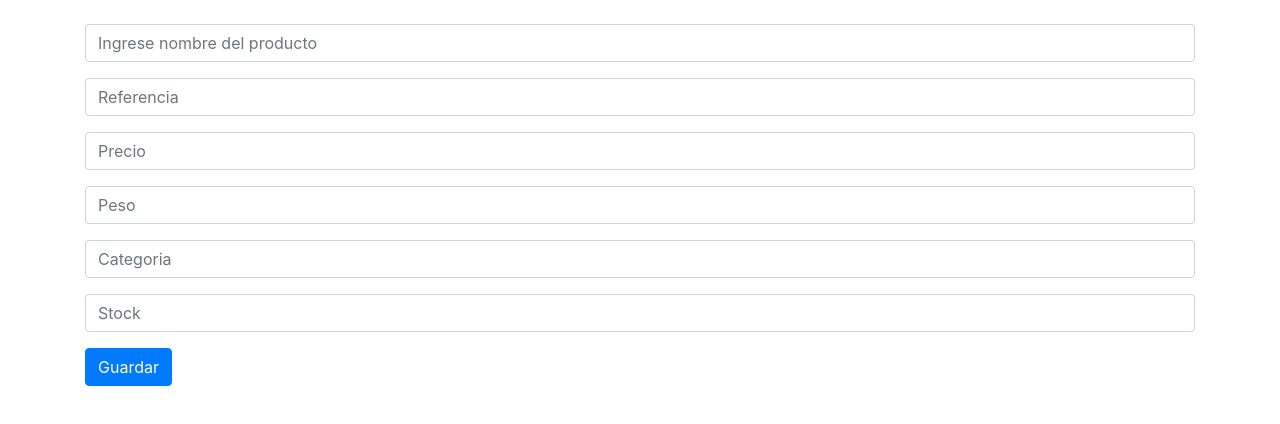
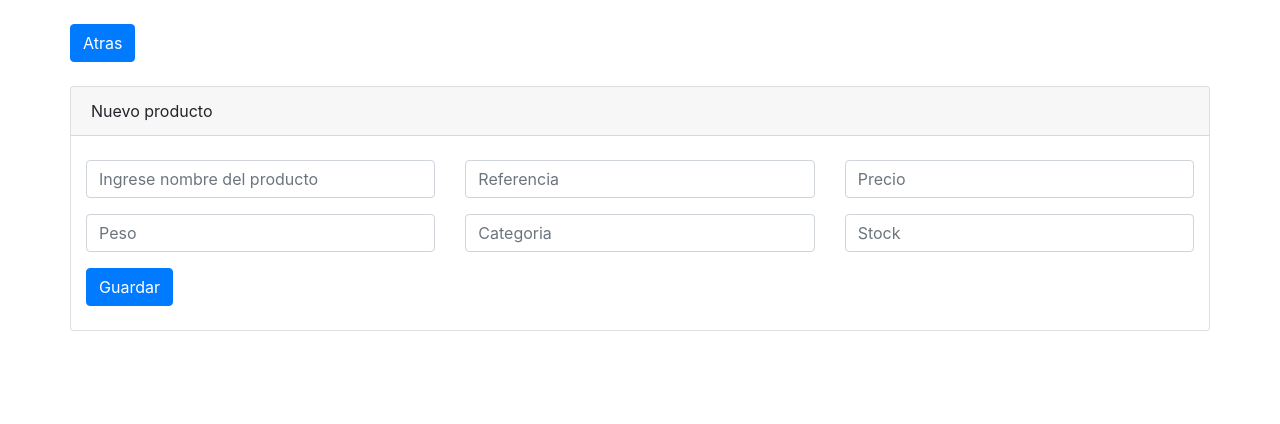
Before and after one commit to immafla/jhon, a React (Create React App) app: page /create in a window 1280 px wide. Shown: the top 424 px of the page. Built offline with nearby package versions, Linux system fonts and the light colour scheme.

Commit message:
adiciones create

```diff
--- a/package.json
+++ b/package.json
@@ -6,6 +6,7 @@
     "@testing-library/jest-dom": "^4.2.4",
     "@testing-library/react": "^9.5.0",
     "@testing-library/user-event": "^7.2.1",
+    "axios": "^0.19.2",
     "bootstrap": "^4.5.0",
     "react": "^16.13.1",
     "react-dom": "^16.13.1",
--- a/src/components/CreateProduct.js
+++ b/src/components/CreateProduct.js
@@ -1,5 +1,5 @@
 import React, { Component } from "react";
-
+import {Link} from 'react-router-dom'
 import { product } from "../mocks/product";
 import "../style/globalStyle.css";
 
@@ -79,36 +79,48 @@ export default class CreateProduct extends Component {
   render() {
     return (
         <div className="container mt-4">
-            <form onSubmit={this.getForm}>
-
-                <div className="form-group">
-                    <input type="text" className="form-control" name="nombreProducto" aria-describedby="name" placeholder="Ingrese nombre del producto" onChange={this.handleChange} />
+          <div className="row mb-4">
+            <Link to="/"><button className="btn btn-primary">Atras </button></Link>
+          </div>
+          <div className="row">
+            <div className="card" style={{width: "100%"}}>
+              <div className="card-header">
+                Nuevo producto
+            </div>
+              <form onSubmit={this.getForm} className="container mt-4">
+                <div className="row form-group">
+                  <div className="col-md-4 col-sm-4 col-xs-12 data-required">
+                    <input type="text" required="true" className="form-control" name="nombreProducto" aria-describedby="name" placeholder="Ingrese nombre del producto" onChange={this.handleChange} />
                   </div>
 
-                <div className="form-group">
+                  <div className="col-md-4 col-sm-4 col-xs-12 data-required">
                     <input type="text" className="form-control" name="referencia" placeholder="Referencia" onChange={this.handleChange} />
                   </div>
 
-                <div className="form-group">
+                  <div className="col-md-4 col-sm-4 col-xs-12 data-required">
                     <input type="number" className="form-control" name="precio" placeholder="Precio" onChange={this.handleChange}/>
                   </div>
+                </div>
 
-                <div className="form-group">
+                <div className="row form-group">
+                  <div className="col-md-4 col-sm-4 col-xs-12 data-required">
                     <input type="number" className="form-control" name="peso" placeholder="Peso" onChange={this.handleChange}/>
                   </div>
 
-                <div className="form-group">
+                  <div className="col-md-4 col-sm-4 col-xs-12 data-required">
                     <input type="number" className="form-control" name="categoria" placeholder="Categoria" onChange={this.handleChange}/>
                   </div>
 
-                <div className="form-group">
+                  <div className="col-md-4 col-sm-4 col-xs-12 data-required">
                     <input type="number" className="form-control" name="stock" placeholder="Stock" onChange={this.handleChange} />
                   </div>
-
-                <button type="submit" className="btn btn-primary">Guardar</button>
-
+                </div>
+                <button type="submit" className="btn btn-primary mb-4">Guardar</button>
               </form>
             </div>
+          </div>
+        </div>
+
     );
   }
 }
--- /dev/null
+++ b/src/components/EditProduct.js
@@ -0,0 +1,126 @@
+import React, { Component } from "react";
+import {Link} from 'react-router-dom'
+import { product } from "../mocks/product";
+import "../style/globalStyle.css";
+
+export default class EditProduct extends Component {
+  constructor() {
+    super();
+    this.handleChange = this.handleChange.bind(this)
+    this.getForm = this.getForm.bind(this);
+    this.handleEdit = this.handleEdit.bind(this);
+    this.handleDelete = this.handleDelete.bind(this);
+    this.state = {
+      products: product,
+    };
+  }
+  handleChange(event){
+    const target = event.target;
+    const value = target.type === 'checkbox' ? target.checked : target.value;
+    const name = target.name;
+    this.setState({
+        [name]: value
+    });
+  }
+  getForm(e){
+    e.preventDefault()
+    if(!this.state.nombreProducto){
+      alert("Nombre de producto es obligatorio");
+      return false
+    }
+    if(!this.state.referencia){
+      alert("Referencia de producto es obligatorio");
+      return false
+    }
+    if(!this.state.precio){
+      alert("Precio de producto es obligatorio");
+      return false
+    }
+    if(!this.state.peso){
+      alert("Peso de producto es obligatorio");
+      return false
+    }
+    if(!this.state.categoria){
+      alert("Categoria de producto es obligatorio");
+      return false
+    }
+    if(!this.state.stock){
+      alert("Stock de producto es obligatorio");
+      return false
+    }
+
+    let data = {
+      nombreProducto : this.state.nombreProducto,
+      referencia : this.state.referencia,
+      precio : this.state.precio,
+      peso : this.state.peso,
+      categoria : this.state.categoria,
+      stock : this.state.stock
+    }
+    console.log(data)
+
+    fetch('http://localhost/curso-laravel/inventario_producto/public/registro', {
+      method: 'POST',
+      body: JSON.stringify(data),
+      headers:{'Content-Type': 'application/json'}
+    }).then(res => res.json())
+        .then(response => console.log('Success:', JSON.stringify(response)))
+        .catch(error => console.error('Error:', error));
+  }
+
+  handleEdit(e) {
+    console.log(e.currentTarget.name)
+    // aqui edit
+  }
+  handleDelete() {
+    // aqui delete
+  }
+
+  render() {
+    return (
+        <div className="container mt-4">
+          <div className="row mb-4">
+            <Link to="/"><button className="btn btn-primary">Atras </button></Link>
+          </div>
+          <div className="row">
+            <div className="card" style={{width: "100%"}}>
+              <div className="card-header">
+                Editar producto
+            </div>
+              <form onSubmit={this.getForm} className="container mt-4">
+                <div className="row form-group">
+                  <div className="col-md-4 col-sm-4 col-xs-12 data-required">
+                    <input type="text" required="true" className="form-control" name="nombreProducto" aria-describedby="name" placeholder="Ingrese nombre del producto" onChange={this.handleChange} />
+                  </div>
+
+                  <div className="col-md-4 col-sm-4 col-xs-12 data-required">
+                    <input type="text" className="form-control" name="referencia" placeholder="Referencia" onChange={this.handleChange} />
+                  </div>
+
+                  <div className="col-md-4 col-sm-4 col-xs-12 data-required">
+                    <input type="number" className="form-control" name="precio" placeholder="Precio" onChange={this.handleChange}/>
+                  </div>
+                </div>
+
+                <div className="row form-group">
+                  <div className="col-md-4 col-sm-4 col-xs-12 data-required">
+                    <input type="number" className="form-control" name="peso" placeholder="Peso" onChange={this.handleChange}/>
+                  </div>
+
+                  <div className="col-md-4 col-sm-4 col-xs-12 data-required">
+                    <input type="number" className="form-control" name="categoria" placeholder="Categoria" onChange={this.handleChange}/>
+                  </div>
+
+                  <div className="col-md-4 col-sm-4 col-xs-12 data-required">
+                    <input type="number" className="form-control" name="stock" placeholder="Stock" onChange={this.handleChange} />
+                  </div>
+                </div>
+                <button type="submit" className="btn btn-primary mb-4">Guardar</button>
+              </form>
+            </div>
+          </div>
+        </div>
+
+    );
+  }
+}
--- a/src/components/ListProduct.js
+++ b/src/components/ListProduct.js
@@ -1,6 +1,6 @@
 import React, { Component } from "react";
-
 import { product } from "../mocks/product";
+import axios from 'axios';
 import "../style/globalStyle.css";
 
 export default class ListProduct extends Component {
@@ -9,31 +9,42 @@ export default class ListProduct extends Component {
     this.handleEdit = this.handleEdit.bind(this);
     this.handleDelete = this.handleDelete.bind(this);
     this.state = {
+      //products: [{}],
       products: product,
     };
   }
 
-  handleEdit(e) {
+  handleEdit(e,p) {
     console.log(e.currentTarget.name)
+    console.log(p)
     // aqui edit
   }
   handleDelete() {
     // aqui delete
   }
 
+  componentDidMount(){
+    axios.get(`https://jsonplaceholder.typicode.com/users`)
+      .then(res => {
+        console.log('de axios',res.data)
+        //this.setState({ products: res.detalle });
+      })
+  }
+
   render() {
     return (
       <div className="col-12">
         <div className="my-2 title-section">Listado de productos</div>
-        <table class="table">
+        <table className="table">
           <thead>
             <tr>
-              <th scope="col">#</th>
+              <th scope="col">ID</th>
               <th scope="col">Nombre</th>
               <th scope="col">Referencia</th>
               <th scope="col">Precio</th>
               <th scope="col">Peso</th>
               <th scope="col">Categoria</th>
+              <th scope="col">Stock</th>
               <th scope="col">Acciones</th>
             </tr>
           </thead>
@@ -41,16 +52,17 @@ export default class ListProduct extends Component {
             {this.state.products.map((product) => (
               <tr key={product.id}>
                 <th scope="row">{product.id}</th>
-                <td>{product.name}</td>
-                <td>{product.ref}</td>
-                <td>{product.price}</td>
+                <td>{product.nombreProducto}</td>
+                <td>{product.referencia}</td>
+                <td>{product.precio}</td>
                 <td>{product.peso}</td>
-                <td>{product.category}</td>
+                <td>{product.categoria}</td>
+                <td>{product.stock}</td>
                 <td>
                   <div className="d-flex">
                     <img
                       name={product.id}
-                      onClick={this.handleEdit}
+                      onClick={(event) => this.handleEdit(event, product)}
                       height="20px"
                       className="mx-1"
                       src="https://image.flaticon.com/icons/svg/1159/1159633.svg"
--- a/src/index.js
+++ b/src/index.js
@@ -7,11 +7,13 @@ import 'bootstrap/dist/css/bootstrap.css';
 import { BrowserRouter as Router, Route } from 'react-router-dom'
 
 import CreateProduct from './components/CreateProduct'
+import EditProduct from './components/EditProduct'
 
 ReactDOM.render(
   <Router>
     <Route exact path="/" component={App} />
     <Route path="/create" component={CreateProduct} />
+    <Route path="/edit/:name/:ref" component={EditProduct} />
   </Router>,
   document.getElementById('root')
 );
--- a/src/mocks/product.js
+++ b/src/mocks/product.js
@@ -1,26 +1,29 @@
 export const product = [
   {
     id: 1,
-    name: "Jabon",
-    ref:"1",
-    price: 1200,
+    nombreProducto: "Jabon",
+    referencia:"1",
+    precio: 1200,
     peso: 15447,
-    category: "Aseo",
+    categoria: "Aseo",
+    stock:1
   },
   {
     id: 2,
-    name: "Talco",
-    ref:"2",
-    price: 16200,
-    peso: 147,
-    category: "Aseo",
+    nombreProducto: "Cepillo",
+    referencia:"1",
+    precio: 1200,
+    peso: 15447,
+    categoria: "Aseo",
+    stock:4
   },
   {
     id: 3,
-    name: "Cepillo",
-    ref:"3",
-    price: 1400,
-    peso: 15488,
-    category: "Aseo",
+    nombreProducto: "Trapera",
+    referencia:"3",
+    precio: 1200,
+    peso: 15447,
+    categoria: "Aseo",
+    stock:20
   },
 ];
```
Also changed, not shown: 1 other file (tests, documents, lock files or other folders). Lines whose indentation alone changed are shown as unchanged.
